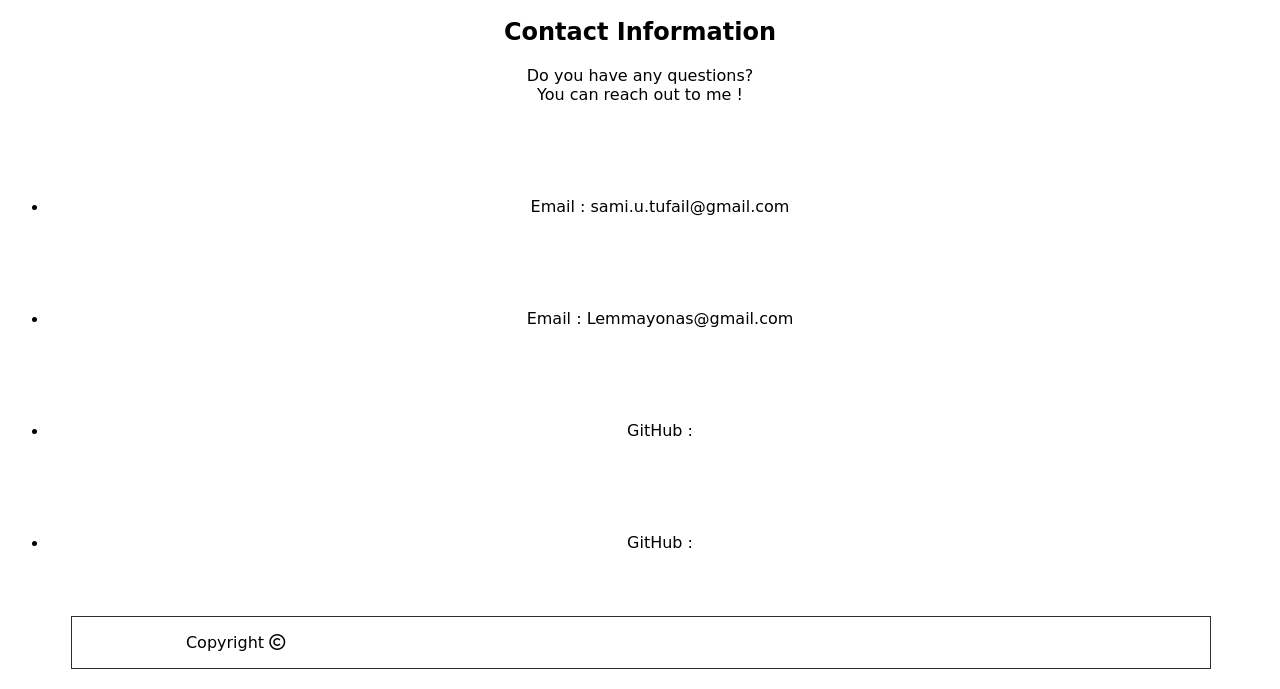
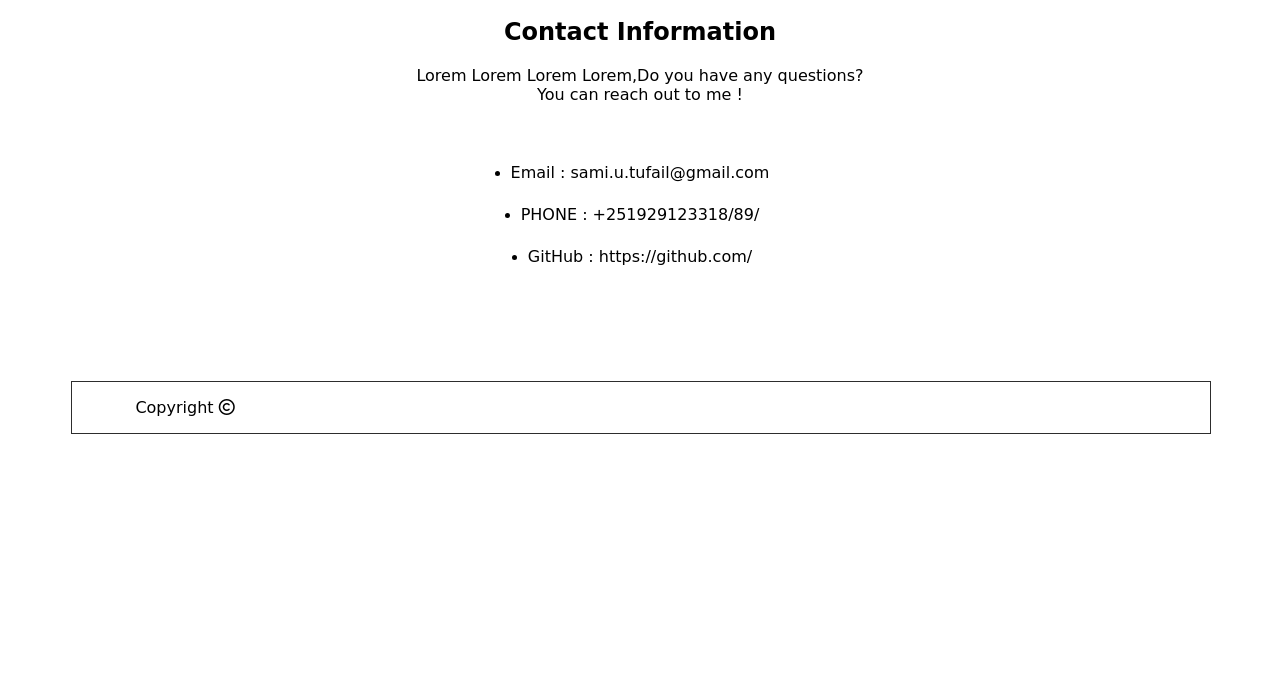
Before and after one commit to Sami-Ullah-Tufail/Awesome-books, a website: page index.html in a window 1280 px wide. Both pictures are taken after a click on the item "Contact". Shown: the part 135-824 px from the top of the page. After the commit the page ends 800 px from the top, so only its background shows below. Drawn offline with Linux system fonts and the light colour scheme.

Commit message:
update the contact section

```diff
--- a/index.html
+++ b/index.html
@@ -44,13 +44,12 @@
 
   <div class="contact" id="contactSection">
     <h1>Contact Information</h1>
-    <p>Do you have any questions?<br>
+    <p class="header">Lorem Lorem Lorem Lorem,Do you have any questions?<br>
     You can reach out to me !</p>
-    <ul>
-      <li><p>Email : sami.u.tufail@gmail.com</p></li>
-      <li><p>Email : Lemmayonas@gmail.com</p></li>
-      <li><p>GitHub :  </p></li>
-      <li><p>GitHub : </p></li>
+    <ul class="contact-list">
+      <li class="contact-item"><p>Email : sami.u.tufail@gmail.com</p></li>
+      <li class="contact-item"><p>PHONE : +251929123318/89/  </p></li>
+      <li class="contact-item"><p>GitHub : https://github.com/</p></li>
     </ul>
   </div>
 </section>
--- a/styles.css
+++ b/styles.css
@@ -101,23 +101,40 @@ footer {
   border: 1px solid #2d2d2d;
 }
 
-/* Sections Display */
-#listSection {
-  display: none;
+.contact {
+  flex-direction: column;
+  align-items: center;
 }
 
-.contact {
-  display: none;
+/* Center list items and decrease gap */
+.contact ul {
+  display: flex;
   flex-direction: column;
   align-items: center;
+  padding-left: 0; /* Remove default left padding */
 }
 
 .book-row:nth-child(even) {
   background-color: rgb(230, 230, 230);
 }
 
-/* Time Display */
-#time {
-  text-align: end;
-  margin-right: 5%;
+/* Center list items and decrease gap */
+.contact-list {
+  display: flex;
+  flex-direction: column;
+  align-items: center;
+  padding-left: 0; /* Remove default left padding */
 }
+
+.contact-item {
+  text-align: center; /* Remove default list item bullets */
+  margin: -20px 20px; /* Adjust top and bottom margins */
+}
+
+.contact-item p {
+  margin: 0; /* Remove any default margins on the <p> elements */
+}
+
+.contact-item a {
+  display: inline-block;
+}
```
